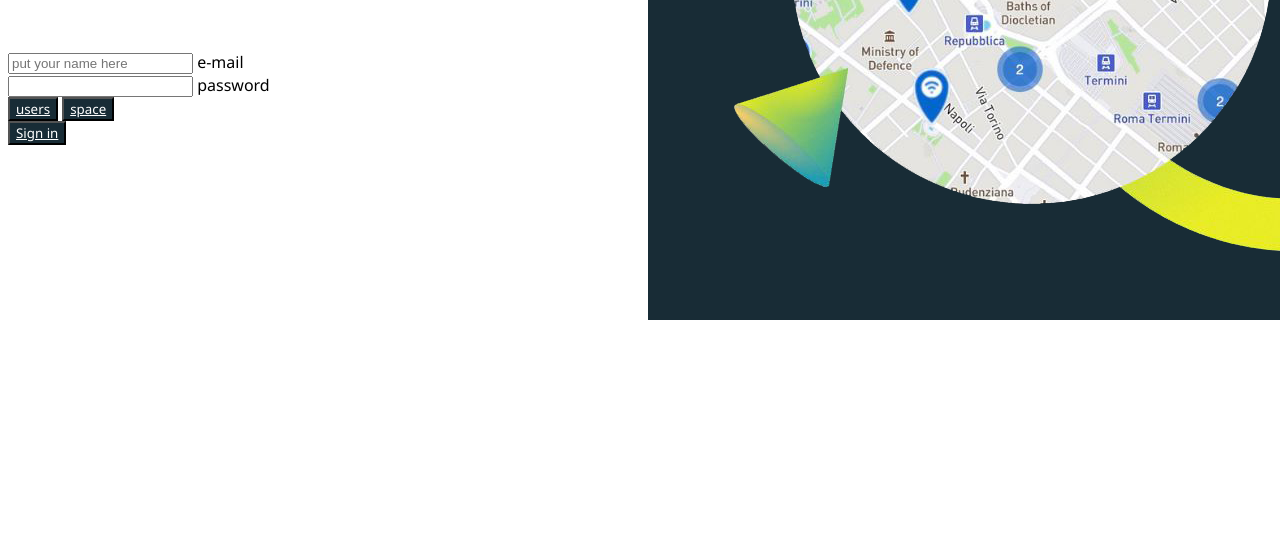
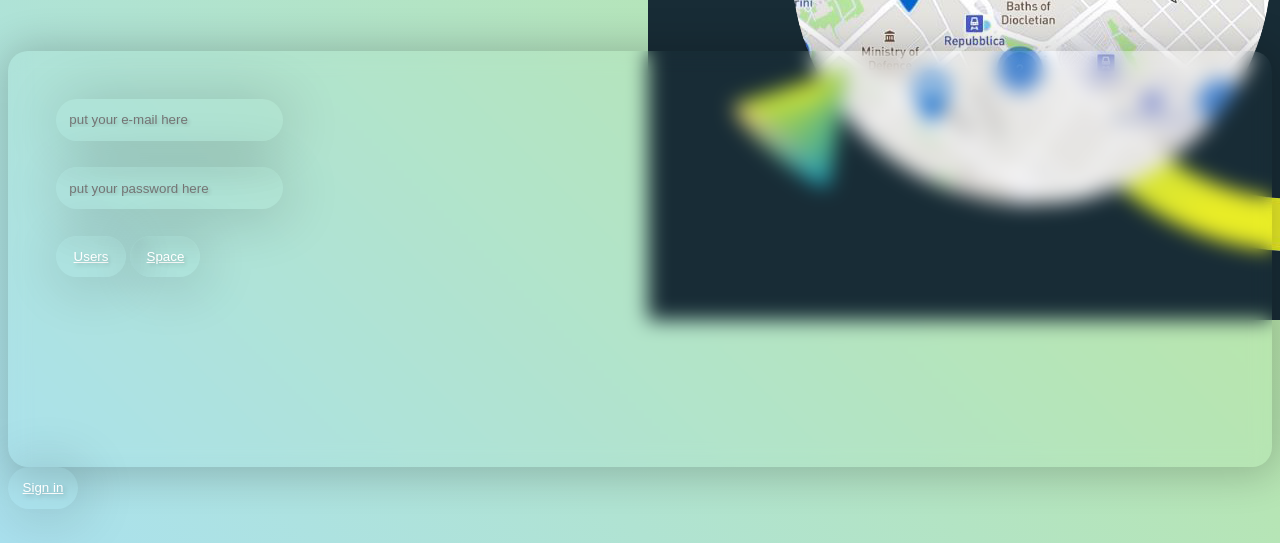
Before and after one commit to 4naro/smart, a plain HTML site: page mock/home.html in a window 1280 px wide. Shown: the part 452-995 px from the top of the page. Before the commit the page ends 800 px from the top, so only its background shows below. Drawn offline with Linux system fonts and the light colour scheme; files that its build step writes are made by us from their sources.

Commit message:
home cambiata

```diff
--- a/mock/css/home.css
+++ /dev/null
@@ -1,23 +0,0 @@
-h1 {
-    font-family:'Segoe UI', Tahoma, Geneva, Verdana, sans-serif;
-    color: #182c36; }
-
-    div.blu {
-        position: absolute;
-        top: 0;
-        width: 50%;
-        margin-left: 50%;
-        background-color: #182c36; }
-        h1 {margin-top: 300px;
-        font-size: 100px;
-        margin-left: 40px; }
-
-
-        form {font-family: 'Segoe UI', Tahoma, Geneva, Verdana, sans-serif;}
-
-
-        button {font-family: 'Segoe UI', Tahoma, Geneva, Verdana, sans-serif;
-        background-color: #182c36; color: white;}
-
-
-        .href {color: white;}
--- /dev/null
+++ b/mock/home.css
@@ -0,0 +1,72 @@
+body {
+    background:
+    linear-gradient(45deg, #aae1ef, #bfe88a);
+    font-family: 'Montserrat', sans-serif;
+}
+
+
+
+h1 {
+    font-family:'Segoe UI', Tahoma, Geneva, Verdana, sans-serif;
+    color: #182c36; }
+
+    div.blu {
+        position: absolute;
+        top: 0;
+        width: 50%;
+        margin-left: 50%;
+        background-color: #182c36; }
+        h1 {margin-top: 300px;
+        font-size: 100px;
+        margin-left: 40px; }
+
+
+        form {background: $white;
+            padding: 3em;
+            height: 320px;
+            border-radius: 20px;
+            border-left: 1px solid $white;
+            border-top: 1px solid $white;
+            backdrop-filter: blur(10px);
+            box-shadow: 2px 2px 40px 6px rgba(0,0,0,0.2);
+            transition: all 0.2s ease-in-out;}
+
+
+        button {
+            background: transparent;
+            width: 70px;
+            padding: 1em;
+            margin-bottom: 2em;
+            border: none;
+            border-left: 1px solid $white;
+            border-top: 1px solid $white;
+            border-radius: 5000px;
+            backdrop-filter: blur(5px);
+            box-shadow: 4px 4px 60px rgba(0,0,0,0.2);
+            font-family: Montserrat, sans-serif;
+            font-weight: 500;
+            transition: all 0.2s ease-in-out;
+            text-shadow: 2px 2px 4px rgba(0,0,0,0.2);
+        }
+
+
+        input {
+            background: transparent;
+            width: 200px;
+            padding: 1em;
+            margin-bottom: 2em;
+            border: none;
+            border-left: 1px solid $white;
+            border-top: 1px solid $white;
+            border-radius: 5000px;
+            backdrop-filter: blur(5px);
+            box-shadow: 4px 4px 60px rgba(0,0,0,0.2);
+            color: #fff;
+            font-family: Montserrat, sans-serif;
+            font-weight: 500;
+            transition: all 0.2s ease-in-out;
+            text-shadow: 2px 2px 4px rgba(0,0,0,0.2);
+        }
+
+
+        .href {color: white;}
--- a/mock/home.html
+++ b/mock/home.html
@@ -5,7 +5,7 @@
     <meta http-equiv="X-UA-Compatible" content="IE=edge">
     <meta name="viewport" content="width=device-width, initial-scale=1.0">
     <title>Document</title>
-    <link rel="stylesheet" href="home.css">
+    <link rel="stylesheet" href="css/home.css">
 </head>
 <body>
 <h1> Choose Smart </h1>
@@ -13,17 +13,17 @@
 </div>
     <form>
         <div>
-            <input name="a" placeholder="put your name here"> <span>e-mail</span>
+            <input name="a" placeholder="put your e-mail here"> <span></span>
         </div>
         <div>
-            <input type="password" name="pwd" required> <span></span>password</span>
+            <input type="password" name="pwd" required placeholder="put your password here"> <span></span></span>
         </div>
         <div>
             <input type="hidden" name="invisible" value="notShowed">
         </div>
         <div>
-            <button><a href="mappa.html" class="href">users</a></button>
-            <button><a href="mappa.html"class="href">space</a></button>
+            <button><a href="mappa.html" class="href">Users</a></button>
+            <button><a href="mappa.html"class="href">Space</a></button>
         </div>
     </form>
 
```
